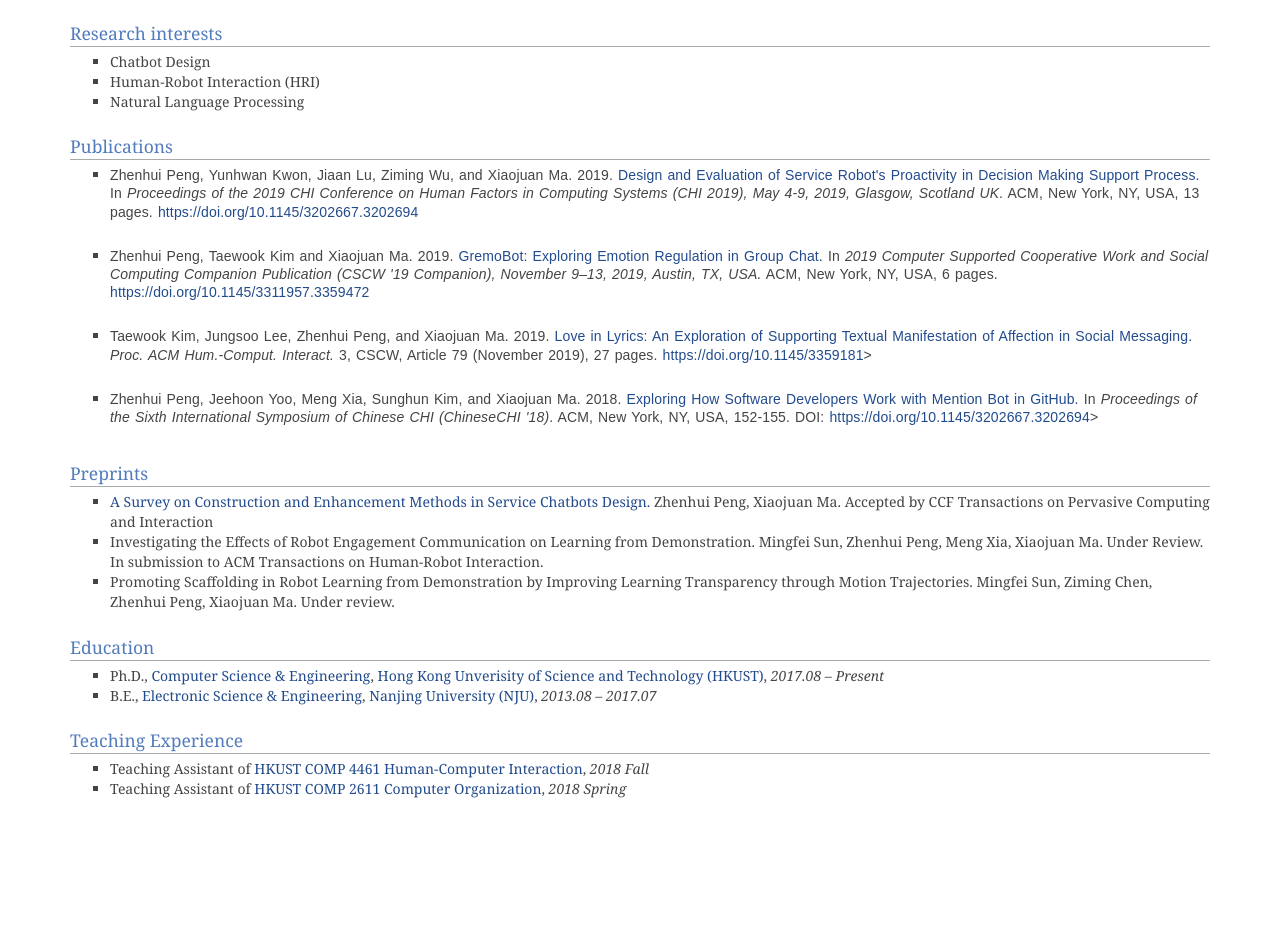
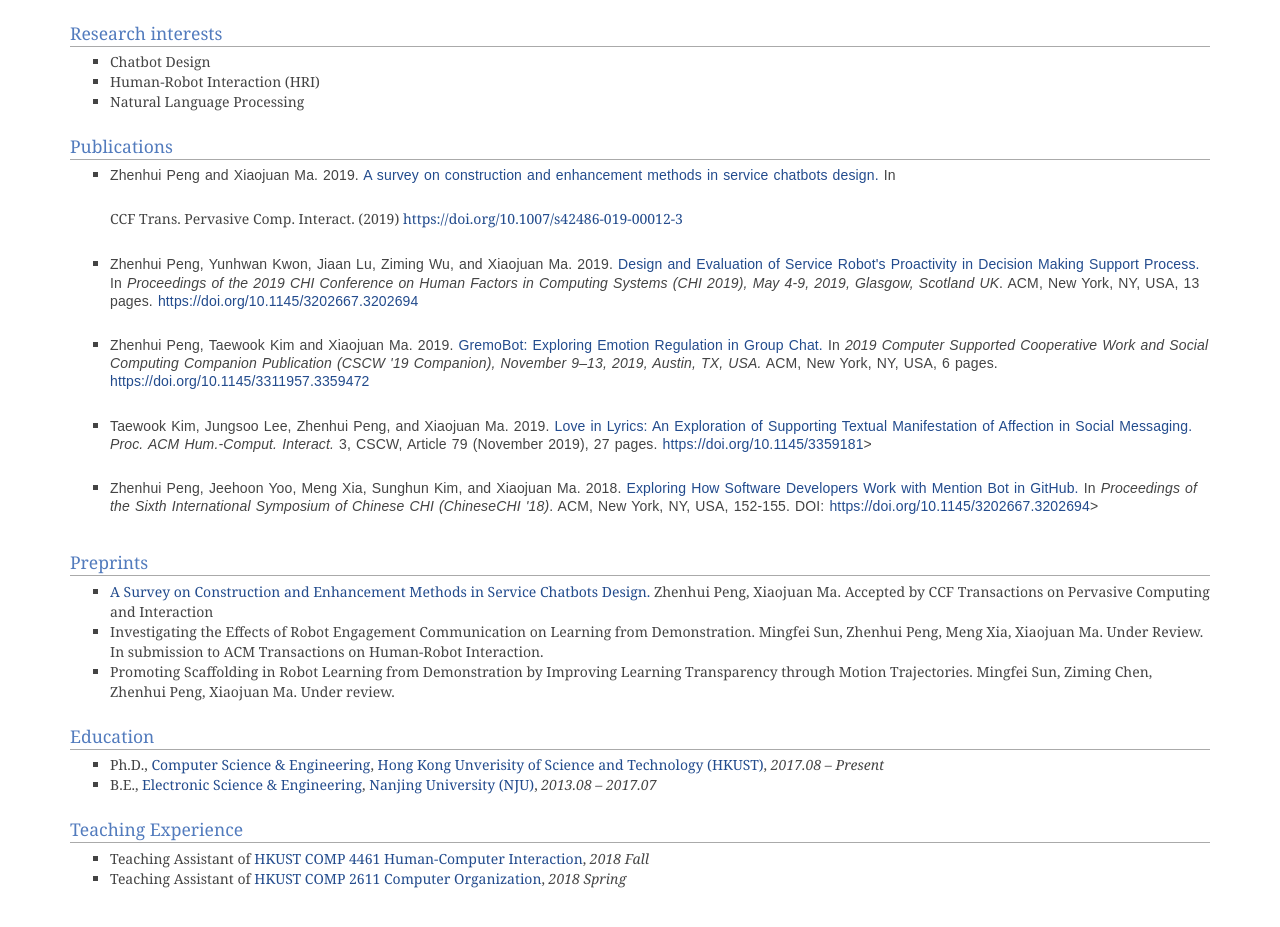
Before and after one commit to PenguinZhou/PenguinZhou.github.io, a Jekyll site: the page about.html, which Jekyll copies as it is, in a window 1280 px wide, cut to the strip 479-1443 px from the top of the page. Shown: the top 927 px of the strip. Built offline with Jekyll 4.4.1, drawn with Linux system fonts in a browser that asks for light colours; some web fonts are replaced; before the commit the page ends 1354 px from its top, so only the background shows below that.

Commit message:
Update about.html

```diff
--- a/about.html
+++ b/about.html
@@ -92,6 +92,12 @@
 
 							<h2>Publications</h2>
 							<ul>
+								<li><p><b>Zhenhui Peng</b> and Xiaojuan Ma. 2019. <a href="docs/Peng-Ma2019_Article_ASurveyOnConstructionAndEnhanc.pdf">
+									A survey on construction and enhancement methods in service chatbots design.</a>
+									In </li> CCF Trans. Pervasive Comp. Interact. (2019)
+									<a href="https://doi.org/10.1007/s42486-019-00012-3">https://doi.org/10.1007/s42486-019-00012-3</a></p></li>
+							</ul>
+							<ul>
 								<li><p><b>Zhenhui Peng</b>, Yunhwan Kwon, Jiaan Lu, Ziming Wu, and Xiaojuan Ma. 2019. <a href="docs/Design_and_Evaluation_of_Service_Robots_Proactivity_in_Decision_Making_Support_Process.pdf">
 									Design and Evaluation of Service Robot's Proactivity in Decision Making Support Process.</a>
 									In <i>Proceedings of the 2019 CHI Conference on Human Factors in Computing Systems (CHI 2019), May 4-9, 2019, Glasgow, Scotland UK</i>. ACM, New York, NY, USA, 13 pages.
```
